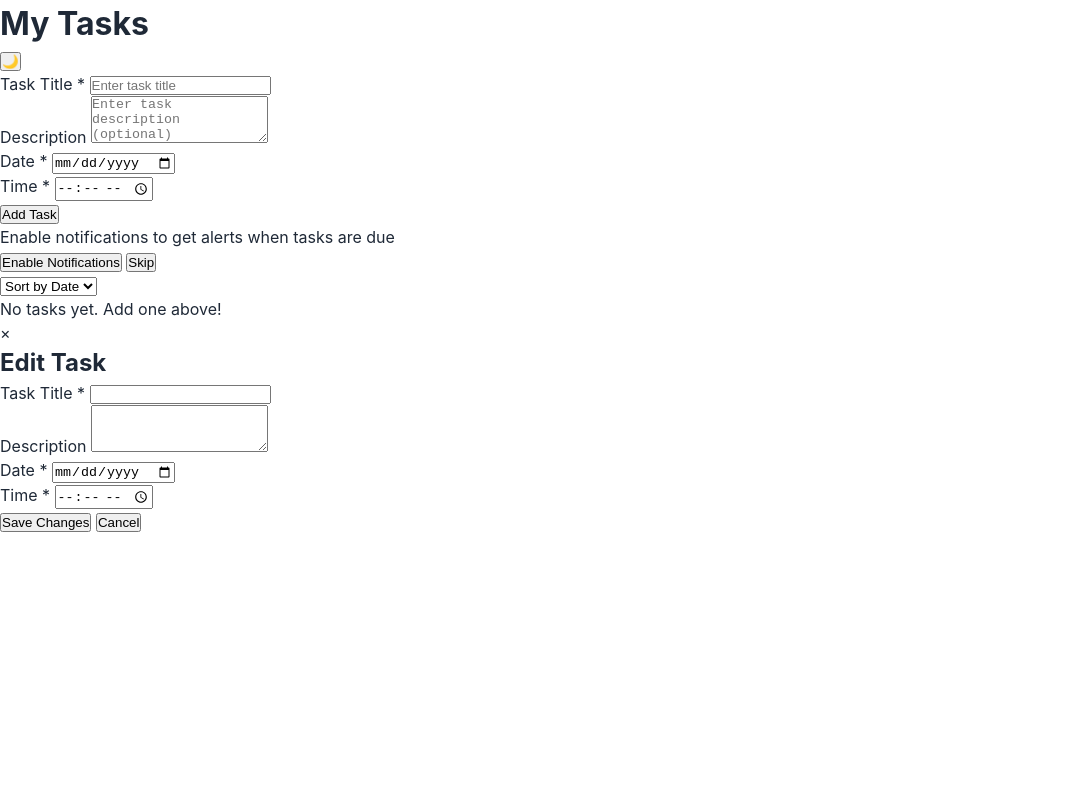
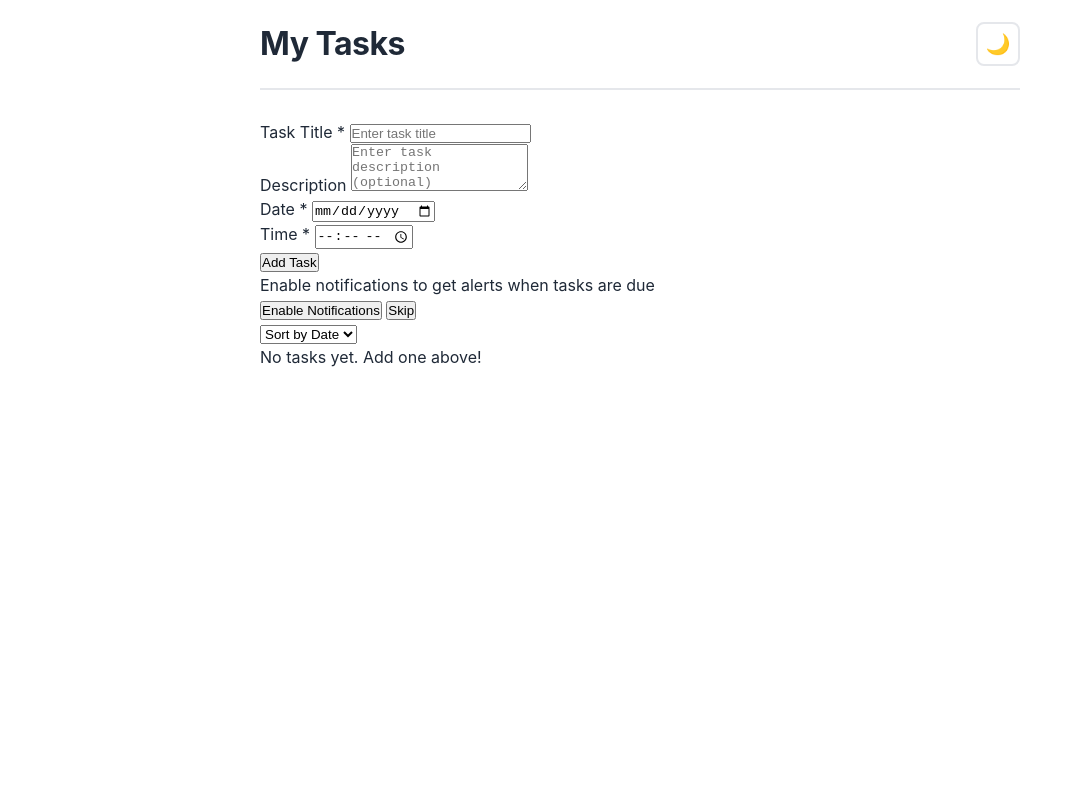
Before and after one commit to Surafel13/To-do-list, a plain HTML site: page index.html in a window 1280 px wide. Shown: the top 799 px of the page, without its empty margins (0-1083 px from the left). Drawn offline with Linux system fonts and the light colour scheme; a script that the page names is missing.

Commit message:
Header and theme toggler style added

```diff
--- a/styles.css
+++ b/styles.css
@@ -56,3 +56,49 @@
 html {
     scroll-behavior: smooth;
 }
+
+
+/* Container & Layout */
+.container {
+    max-width: 800px;
+    margin: 0 auto;
+    padding: 20px;
+    min-height: 100vh;
+}
+
+/* Header */
+.header {
+    display: flex;
+    justify-content: space-between;
+    align-items: center;
+    margin-bottom: 30px;
+    padding-bottom: 20px;
+    border-bottom: 2px solid var(--border);
+}
+
+.header h1 {
+    font-size: 32px;
+    font-weight: 700;
+    letter-spacing: -0.5px;
+}
+
+/* Theme Toggle */
+.theme-toggle {
+    background: none;
+    border: 2px solid var(--border);
+    width: 44px;
+    height: 44px;
+    border-radius: 8px;
+    cursor: pointer;
+    font-size: 20px;
+    display: flex;
+    align-items: center;
+    justify-content: center;
+    transition: all 0.3s ease;
+    padding: 0;
+}
+
+.theme-toggle:hover {
+    background-color: var(--surface);
+    border-color: var(--primary);
+}
```
